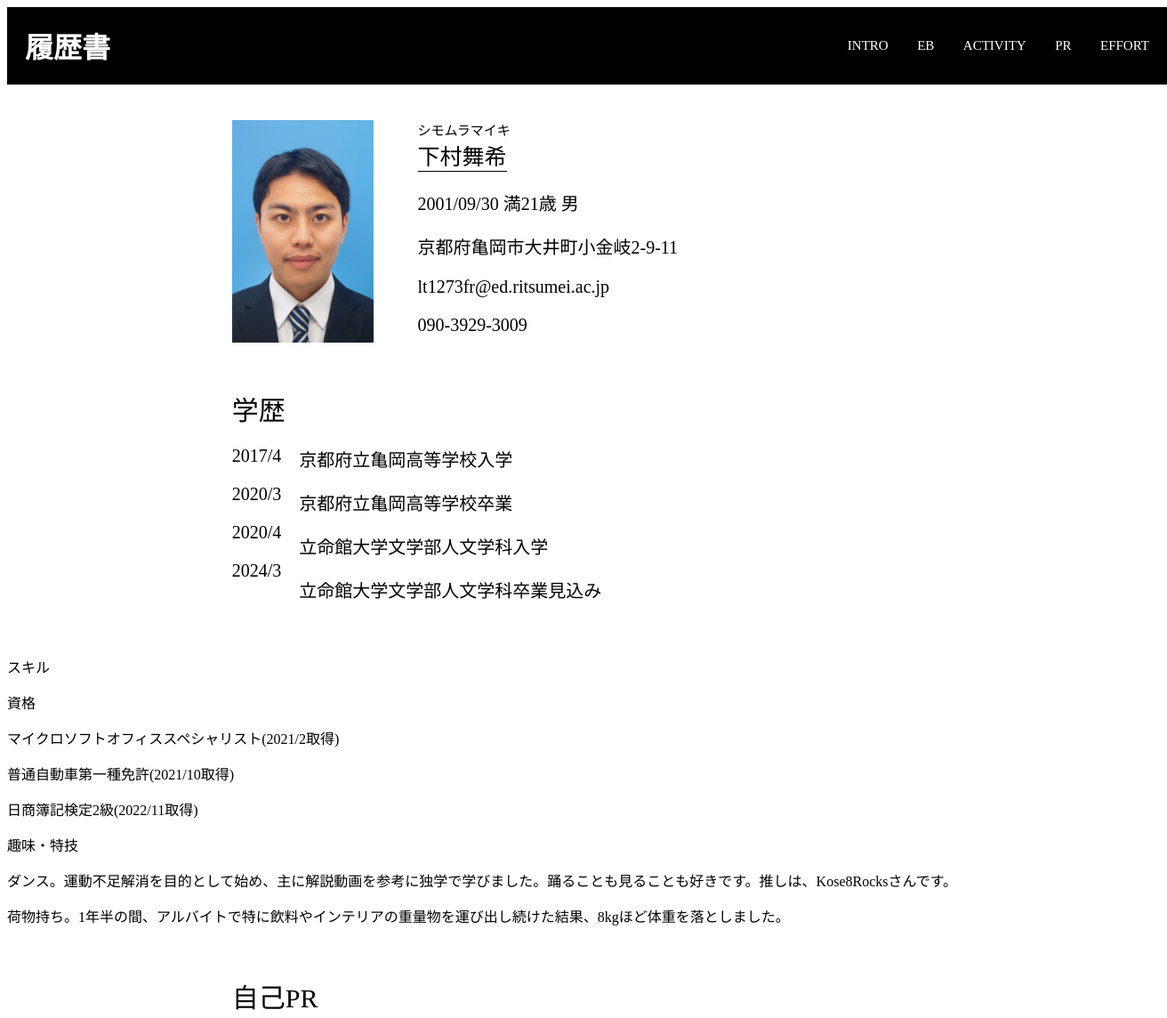
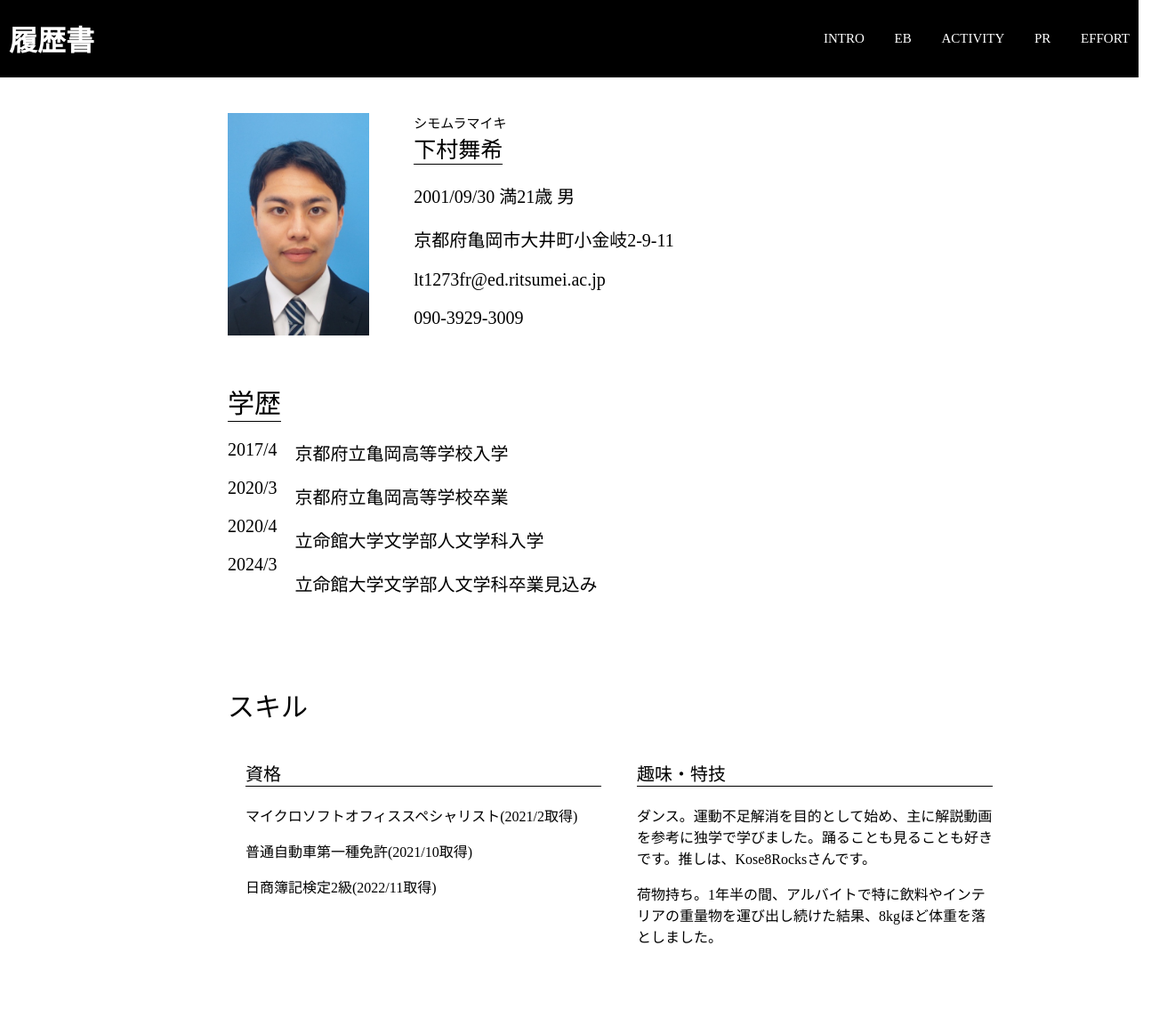
Before and after one commit to shimomura95/Free, a plain HTML site: page index.html in a window 1280 px wide. Shown: the top 1144 px of the page at 89% size, 1312 px wide, since content can reach past the window. Drawn offline with Linux system fonts and the light colour scheme.

Commit message:
third commit

```diff
--- a/Sass/_activity.scss
+++ b/Sass/_activity.scss
@@ -0,0 +1,38 @@
+#activity {
+    padding: 40px 0;
+}
+
+.ac-title {
+    font-size: 30px;
+}
+
+.ac-item {
+    display: flex;
+}
+
+.ac-content {
+    padding: 20px;
+    width: 400px;
+}
+
+.license-title {
+    font-size: 20px;
+
+    &::after {
+        display: block;
+        width: 100%;
+        content: "";
+        border-top: 1px solid black;
+    }
+}
+
+.hobby-title {
+    font-size: 20px;
+
+    &::after {
+        display: block;
+        width: 100%;
+        content: "";
+        border-top: 1px solid black;
+    }
+}
--- a/Sass/_eb.scss
+++ b/Sass/_eb.scss
@@ -1,10 +1,20 @@
 #eb {
-    margin-left: 20%;
     padding: 40px 0;
+}
+
+.eb-inner {
+    width: 600px;
 }
 
 .eb-title {
     font-size: 30px;
+
+    &::after {
+        display: block;
+        width: 60px;
+        content: "";
+        border-top: 1px solid black;
+    }
 }
 
 .eb-text {
--- a/Sass/_effort.scss
+++ b/Sass/_effort.scss
@@ -1,5 +1,4 @@
 #effort {
-    margin-left: 20%;
     padding: 40px 0;
 }
 
--- a/Sass/_header.scss
+++ b/Sass/_header.scss
@@ -2,12 +2,13 @@ header {
     width: 100%;
     display: flex;
     justify-content: space-between;
-    padding: 20px;
+    padding: 20px 0;
     background-color: black;
     color: white;
 
     nav {
         width: 30%;
+        padding-right: 10px;
 
         ul {
             display: flex;
@@ -21,4 +22,5 @@ header {
 .header-title {
     font-size: 32px;
     font-weight: bold;
+    padding-left: 10px;
 }
--- a/Sass/_intro.scss
+++ b/Sass/_intro.scss
@@ -1,6 +1,6 @@
 .intro-wrap {
     display: flex;
-    margin: 40px 0 0 20%;
+    margin: 40px 0 0;
 
     &_img {
         width: 200px;
--- a/Sass/_lib.scss
+++ b/Sass/_lib.scss
@@ -0,0 +1,9 @@
+// 共通
+
+body {
+    margin: 0;
+}
+
+main {
+    margin-left: 20%;
+}
--- a/Sass/_pr.scss
+++ b/Sass/_pr.scss
@@ -1,5 +1,4 @@
 #pr {
-    margin-left: 20%;
     padding: 40px 0;
 }
 
--- a/index.html
+++ b/index.html
@@ -66,7 +66,7 @@
         </section>
 
         <section id="activity">
-            <div class="ineer">
+            <div class="ac-ineer">
                 <div class="ac-title">
                     <span class="title-b">スキル</span>
                 </div>
```
Also changed, not shown: css/main.css, 1 other file.
